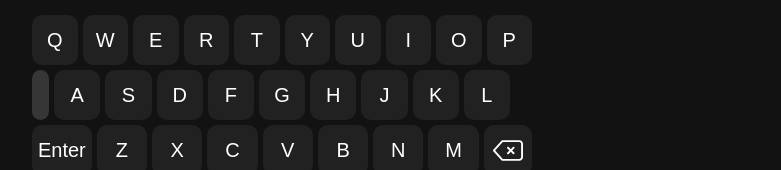
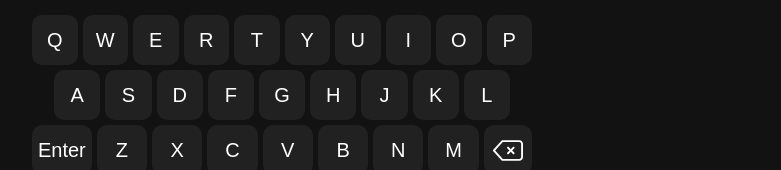
Before and after one commit to Maks262626/Wordle, a React (Vite) app: page / in a window 1280 px wide. In both pictures the pointer is over the element 398 px from the left and 640 px from the top of the page. Shown: the part 545-715 px from the top of the page, without its empty margins (358-1139 px from the left). Built offline with nearby package versions, Linux system fonts and the light colour scheme; the HTML template or start-up script is replaced by a standard one.

Commit message:
fix: fix showing hover effect on empty key

```diff
--- a/src/components/Keyboard/Keyboard.module.scss
+++ b/src/components/Keyboard/Keyboard.module.scss
@@ -78,4 +78,7 @@
 .keyboardKeyEmpty{
     flex: .5;
     background-color: transparent;
+    &:hover {
+        background-color: transparent;
+    }
 }
```
